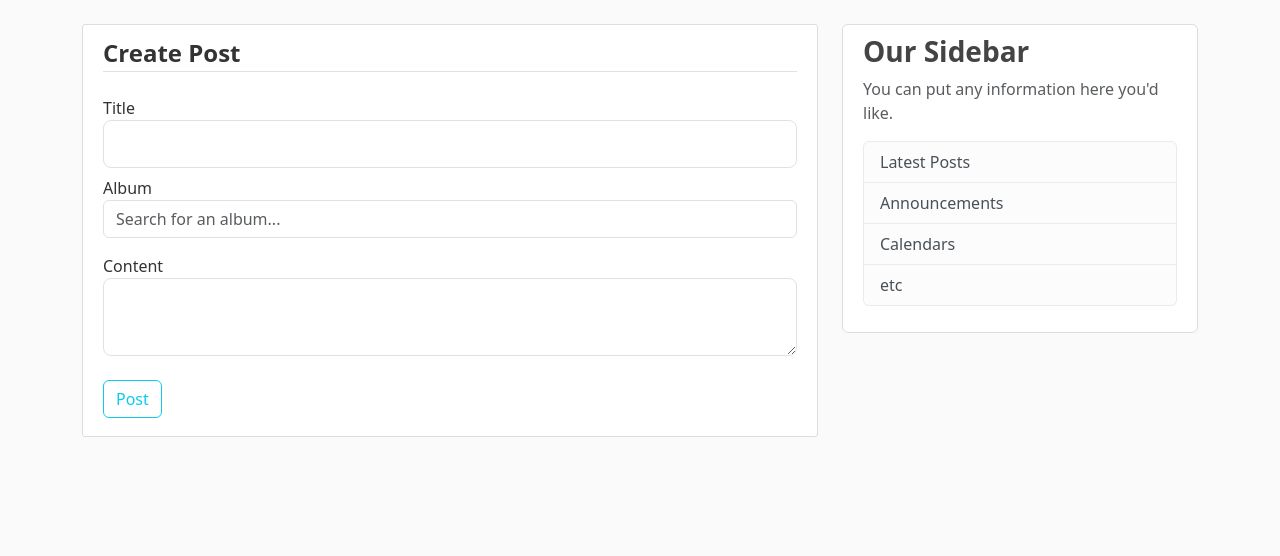
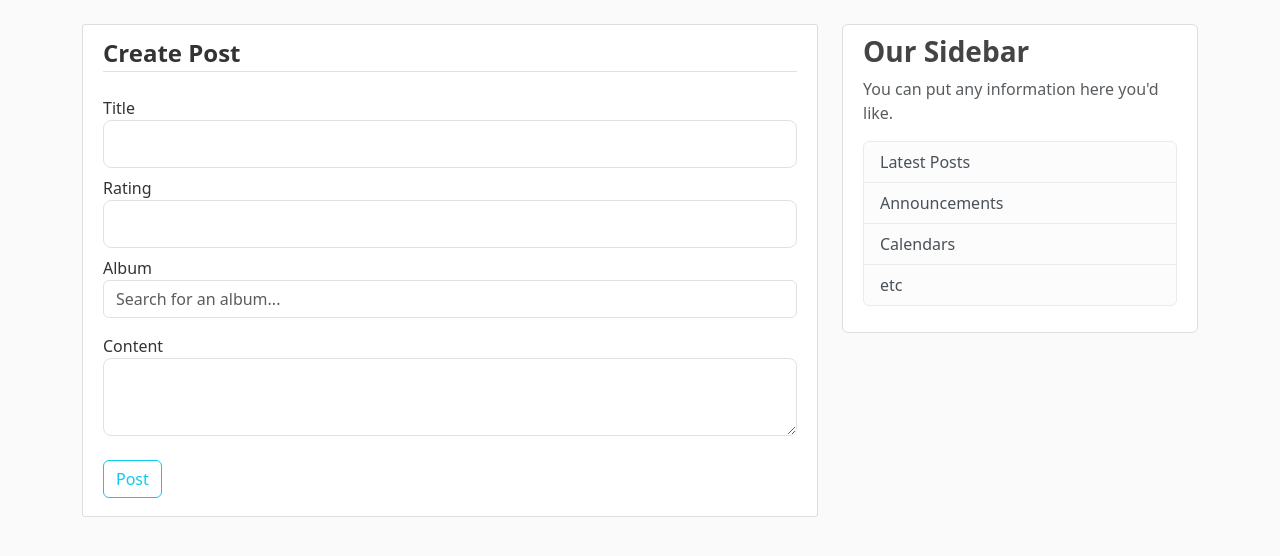
Before and after one commit to nick23447/now-listening, a Flask app: page /post/new in a window 1280 px wide. Shown: the part 56-612 px from the top of the page. Run offline with Flask 3, Linux system fonts and the light colour scheme; the visitor is signed in with stand-in values (Sample User, id 1).

Commit message:
add section for user to input rating

```diff
--- a/musicblog/templates/create_post.html
+++ b/musicblog/templates/create_post.html
@@ -21,6 +21,23 @@
                     {{ form.title(class="form-control form-control-lg mb-2") }}
                 {% endif %}
             </div>
+
+            <!-- Rating -->
+             <div class="form-group">
+              {{ form.rating.label(class="form-control-label") }}
+
+              {% if form.rating.errors %}
+                  {{ form.rating(class="form-control form-control-lg mb-2 is-invalid") }}
+                  <div class="invalid-feedback">
+                      {% for error in form.rating.errors %}
+                          <span>{{ error}} </span>
+                      {% endfor %}
+                  </div>
+              {% else %}
+                  {{ form.rating(class="form-control form-control-lg mb-2",
+                    min=1, max=5, onkeydown="return false;") }}
+              {% endif %}
+             </div>
 
             <!-- Album Search -->
             <div class="form-group">
```
